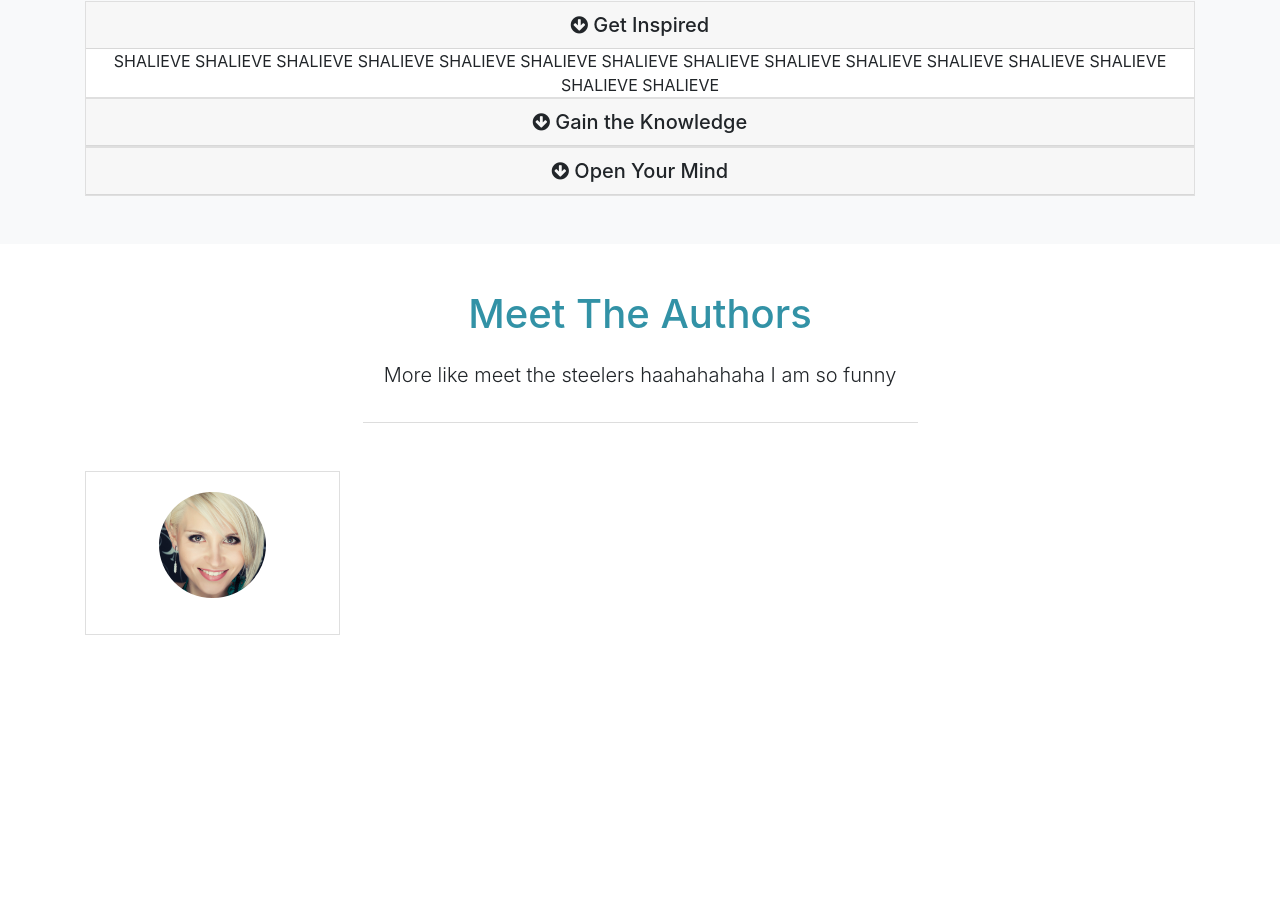
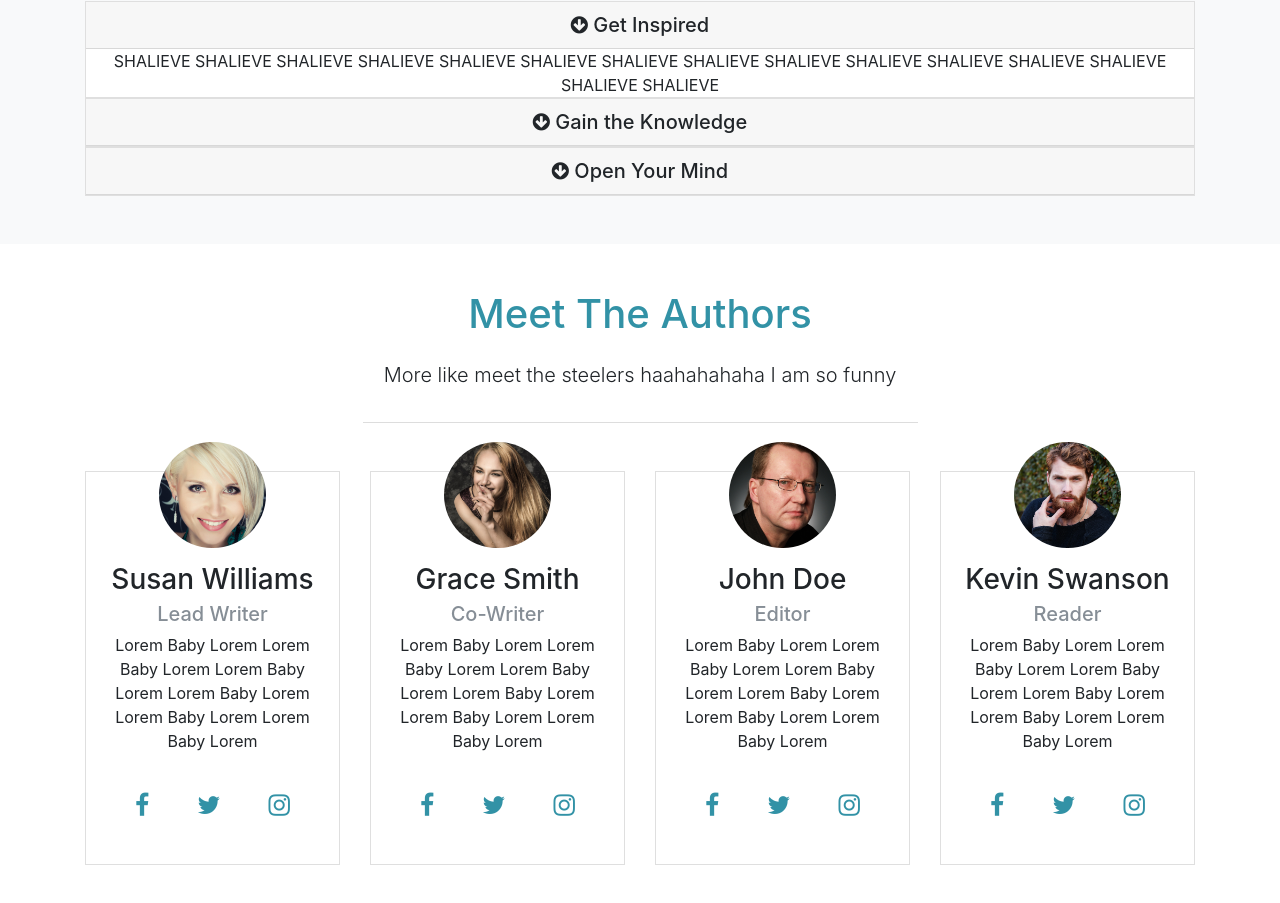
Before and after one commit to RoObsessedCode/mizuxe, a website: page src/index.html in a window 1280 px wide. Shown: the part 1316-2219 px from the top of the page. Before the commit the page ends 1999 px from the top, so only its background shows below. Drawn offline with Linux system fonts and the light colour scheme.

Commit message:
complete authors

```diff
--- a/src/index.html
+++ b/src/index.html
@@ -198,7 +198,7 @@
               </div>
               <div id="collapse3" class="collapse">
                 <div class="card-block">
-                 HEYWARD HEYWARD HEYWARD HEYWARD HEYWARD HEYWARD HEYWARD HEYWARD HEYWARD HEYWARD HEYWARD HEYWARD HEYWARD HEYWARD HEYWARD
+                  HEYWARD HEYWARD HEYWARD HEYWARD HEYWARD HEYWARD HEYWARD HEYWARD HEYWARD HEYWARD HEYWARD HEYWARD HEYWARD HEYWARD HEYWARD
                 </div>
               </div>
             </div>
@@ -229,12 +229,86 @@
           <div class="card">
             <div class="card-body">
               <img src="img/person1.jpg" alt="" class="img-fluid rounded-circle w-50 mb-3">
+              <h3>Susan Williams</h3>
+              <h5 class="text-muted">Lead Writer</h5>
+              <p>Lorem Baby Lorem Lorem Baby Lorem Lorem Baby Lorem Lorem Baby Lorem Lorem Baby Lorem Lorem Baby Lorem</p>
+              <div class="d-flex flex-row justify-content-center">
+                <div class="p-4">
+                  <a href=""><i class="fa fa-facebook"></i></a>
+                </div>
+                <div class="p-4">
+                  <a href=""><i class="fa fa-twitter"></i></a>
+                </div>
+                <div class="p-4">
+                  <a href=""><i class="fa fa-instagram"></i></a>
+                </div>
+              </div>
             </div>
           </div>
         </div>
-        <div class="col-lg-3 col-md-6"></div>
-        <div class="col-lg-3 col-md-6"></div>
-        <div class="col-lg-3 col-md-6"></div>
+        <div class="col-lg-3 col-md-6">
+          <div class="card">
+            <div class="card-body">
+              <img src="img/person2.jpg" alt="" class="img-fluid rounded-circle w-50 mb-3">
+              <h3>Grace Smith</h3>
+              <h5 class="text-muted">Co-Writer</h5>
+              <p>Lorem Baby Lorem Lorem Baby Lorem Lorem Baby Lorem Lorem Baby Lorem Lorem Baby Lorem Lorem Baby Lorem</p>
+              <div class="d-flex flex-row justify-content-center">
+                <div class="p-4">
+                  <a href=""><i class="fa fa-facebook"></i></a>
+                </div>
+                <div class="p-4">
+                  <a href=""><i class="fa fa-twitter"></i></a>
+                </div>
+                <div class="p-4">
+                  <a href=""><i class="fa fa-instagram"></i></a>
+                </div>
+              </div>
+            </div>
+          </div>
+        </div>
+        <div class="col-lg-3 col-md-6">
+          <div class="card">
+            <div class="card-body">
+              <img src="img/person3.jpg" alt="" class="img-fluid rounded-circle w-50 mb-3">
+              <h3>John Doe</h3>
+              <h5 class="text-muted">Editor</h5>
+              <p>Lorem Baby Lorem Lorem Baby Lorem Lorem Baby Lorem Lorem Baby Lorem Lorem Baby Lorem Lorem Baby Lorem</p>
+              <div class="d-flex flex-row justify-content-center">
+                <div class="p-4">
+                  <a href=""><i class="fa fa-facebook"></i></a>
+                </div>
+                <div class="p-4">
+                  <a href=""><i class="fa fa-twitter"></i></a>
+                </div>
+                <div class="p-4">
+                  <a href=""><i class="fa fa-instagram"></i></a>
+                </div>
+              </div>
+            </div>
+          </div>
+        </div>
+        <div class="col-lg-3 col-md-6">
+                    <div class="card">
+            <div class="card-body">
+              <img src="img/person4.jpg" alt="" class="img-fluid rounded-circle w-50 mb-3">
+              <h3>Kevin Swanson</h3>
+              <h5 class="text-muted">Reader</h5>
+              <p>Lorem Baby Lorem Lorem Baby Lorem Lorem Baby Lorem Lorem Baby Lorem Lorem Baby Lorem Lorem Baby Lorem</p>
+              <div class="d-flex flex-row justify-content-center">
+                <div class="p-4">
+                  <a href=""><i class="fa fa-facebook"></i></a>
+                </div>
+                   <div class="p-4">
+                  <a href=""><i class="fa fa-twitter"></i></a>
+                </div>
+                   <div class="p-4">
+                  <a href=""><i class="fa fa-instagram"></i></a>
+                </div>
+              </div>
+            </div>
+          </div>
+        </div>
       </div>
     </div>
   </section>
--- a/src/scss/style.scss
+++ b/src/scss/style.scss
@@ -37,3 +37,20 @@
   margin: auto;
   border-bottom: 1px #ddd solid;
 }
+
+#authors{
+  img{
+    margin-top:-50px;
+  }
+  .fa{
+    font-size:25px;
+  }
+  .card:hover{
+    background:$primary;
+    color:#fff;
+
+    .fa{
+      color:#fff;
+    }
+  }
+}
```
Also changed, not shown: src/css/style.css.
